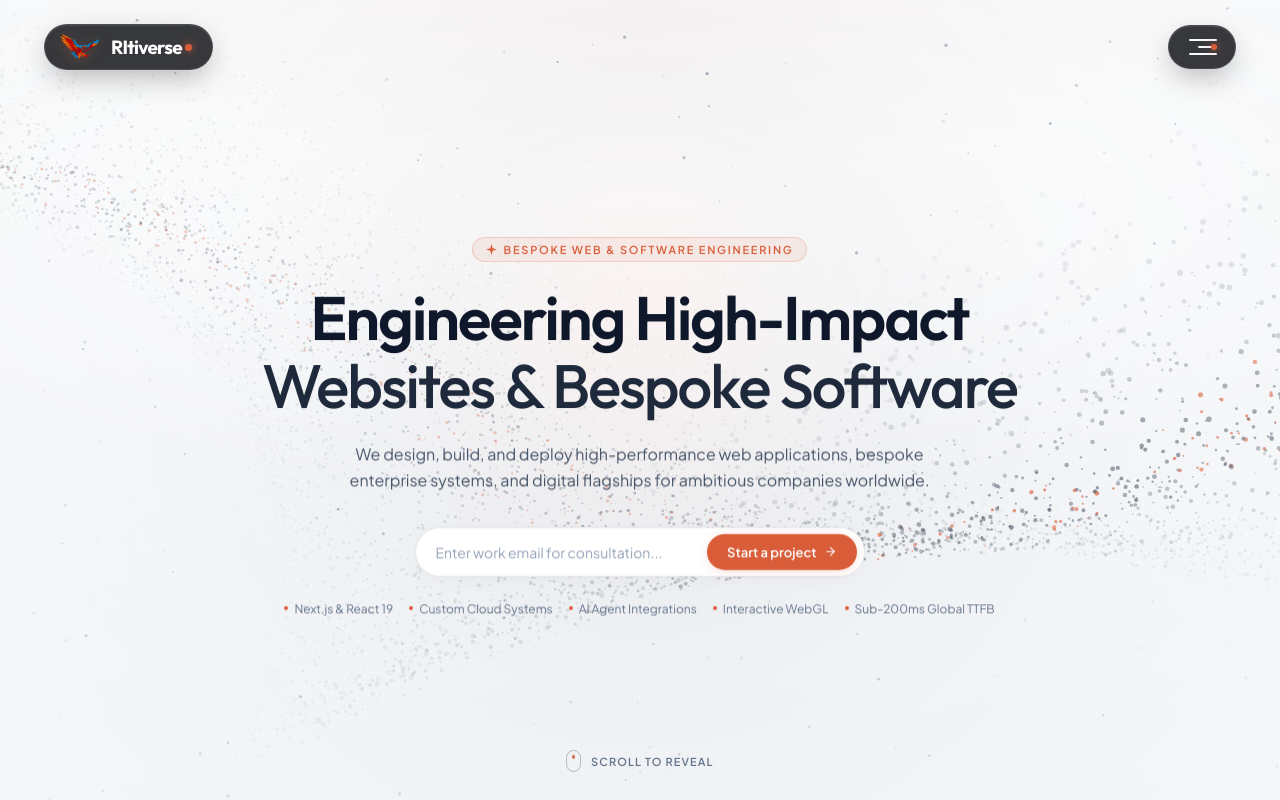
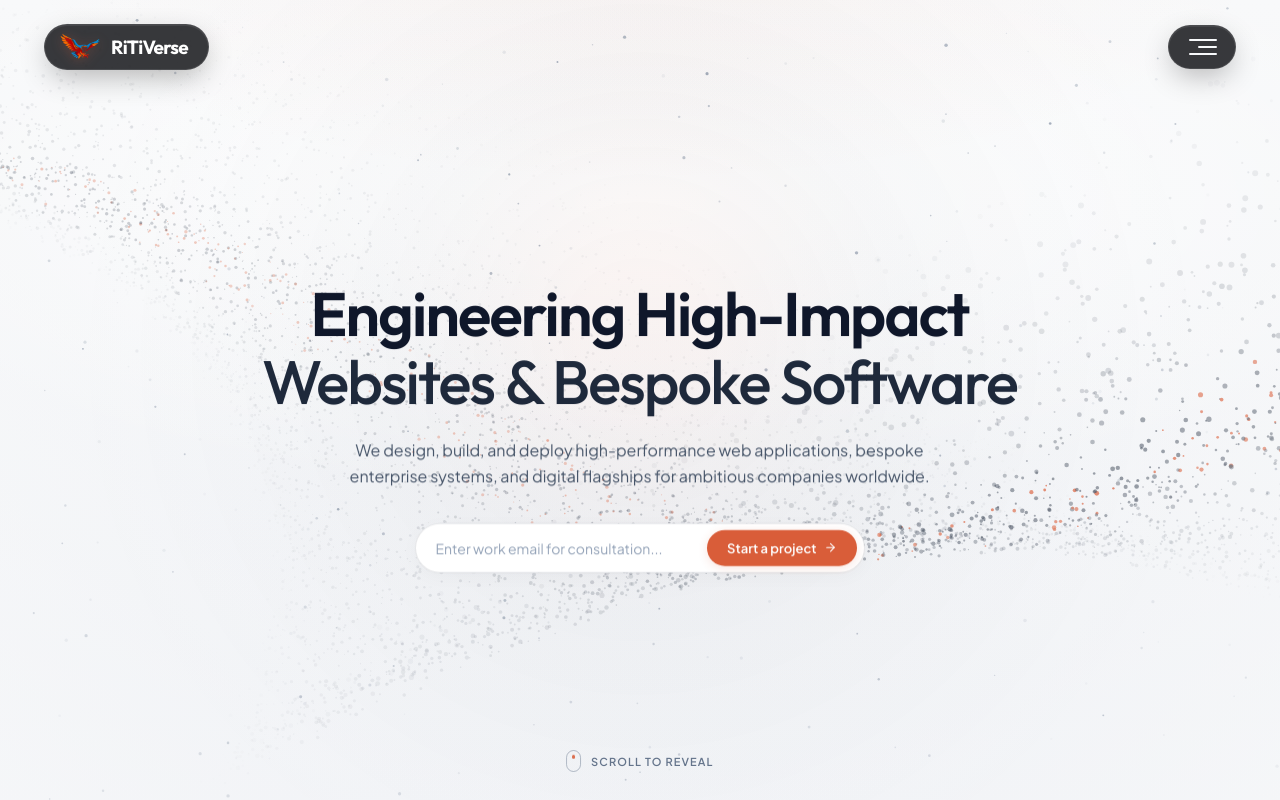
Before and after one commit to R-Dhrumil/ritiverse_php, a PHP site: page /synex.html in a window 1280 px wide. Run offline with PHP 8.4, Linux system fonts and the light colour scheme; some libraries are stand-ins or nearby versions.

Commit message:
feat: add smart auto-hide floating navigation scroll behavior and update branding UI elements

```diff
--- a/synex.css
+++ b/synex.css
@@ -98,6 +98,15 @@ body {
   backdrop-filter: none;
   -webkit-backdrop-filter: none;
   pointer-events: none;
+  transition: transform 0.8s cubic-bezier(0.25, 1, 0.35, 1), opacity 0.65s cubic-bezier(0.25, 1, 0.35, 1);
+  will-change: transform, opacity;
+}
+
+.synex-nav.nav-hidden {
+  transform: translateY(-135%);
+  opacity: 0;
+  pointer-events: none;
+  transition: transform 0.9s cubic-bezier(0.22, 1, 0.36, 1), opacity 0.7s cubic-bezier(0.22, 1, 0.36, 1);
 }
 
 .synex-nav-left,
--- a/synex.html
+++ b/synex.html
@@ -22,7 +22,7 @@
       <!-- Modern & Minimal Floating Brand Wordmark with Logo -->
       <a href="#" class="synex-brand" aria-label="RItiverse Home">
         <img src="assets/logo.png" alt="RItiverse Logo" class="synex-brand-logo" />
-        <span class="synex-brand-name">RItiverse<span class="logo-accent-dot"></span></span>
+        <span class="synex-brand-name">RiTiVerse</span>
       </a>
     </div>
 
@@ -31,7 +31,7 @@
       <button class="synex-menu-trigger" id="synex-menu-trigger" aria-label="Open Fullscreen Navigation" aria-expanded="false" aria-controls="synex-fs-menu">
         <div class="hamburger-box">
           <span class="hamburger-line line-1"></span>
-          <span class="hamburger-line line-2"><span class="hamburger-dot"></span></span>
+          <span class="hamburger-line line-2"></span>
           <span class="hamburger-line line-3"></span>
         </div>
       </button>
@@ -186,12 +186,12 @@
 
     <!-- Hero Header & Typography -->
     <div class="hero-header">
-      <span class="hero-eyebrow">
+      <!-- <span class="hero-eyebrow">
         <svg class="eyebrow-spark" viewBox="0 0 24 24">
           <path d="M12 0L14.6 9.4L24 12L14.6 14.6L12 24L9.4 14.6L0 12L9.4 9.4L12 0Z"/>
         </svg>
         Bespoke Web & Software Engineering
-      </span>
+      </span> -->
       <h1 class="hero-title">
         <span>Engineering High-Impact</span>
         <span class="title-accent">Websites & Bespoke Software</span>
@@ -220,15 +220,6 @@
         </button>
         <div class="cta-status-message" id="cta-status-message"></div>
       </form>
-
-      <!-- Capabilities Micro Tags -->
-      <div class="hero-tech-tags">
-        <span class="tech-tag-item"><span class="tech-tag-dot"></span>Next.js & React 19</span>
-        <span class="tech-tag-item"><span class="tech-tag-dot"></span>Custom Cloud Systems</span>
-        <span class="tech-tag-item"><span class="tech-tag-dot"></span>AI Agent Integrations</span>
-        <span class="tech-tag-item"><span class="tech-tag-dot"></span>Interactive WebGL</span>
-        <span class="tech-tag-item"><span class="tech-tag-dot"></span>Sub-200ms Global TTFB</span>
-      </div>
     </div>
 
     <!-- Hero Stage Container (Apple-Style Clean Scale Anchor) -->
```
Also changed, not shown: synex.js (+47 -0 lines).
